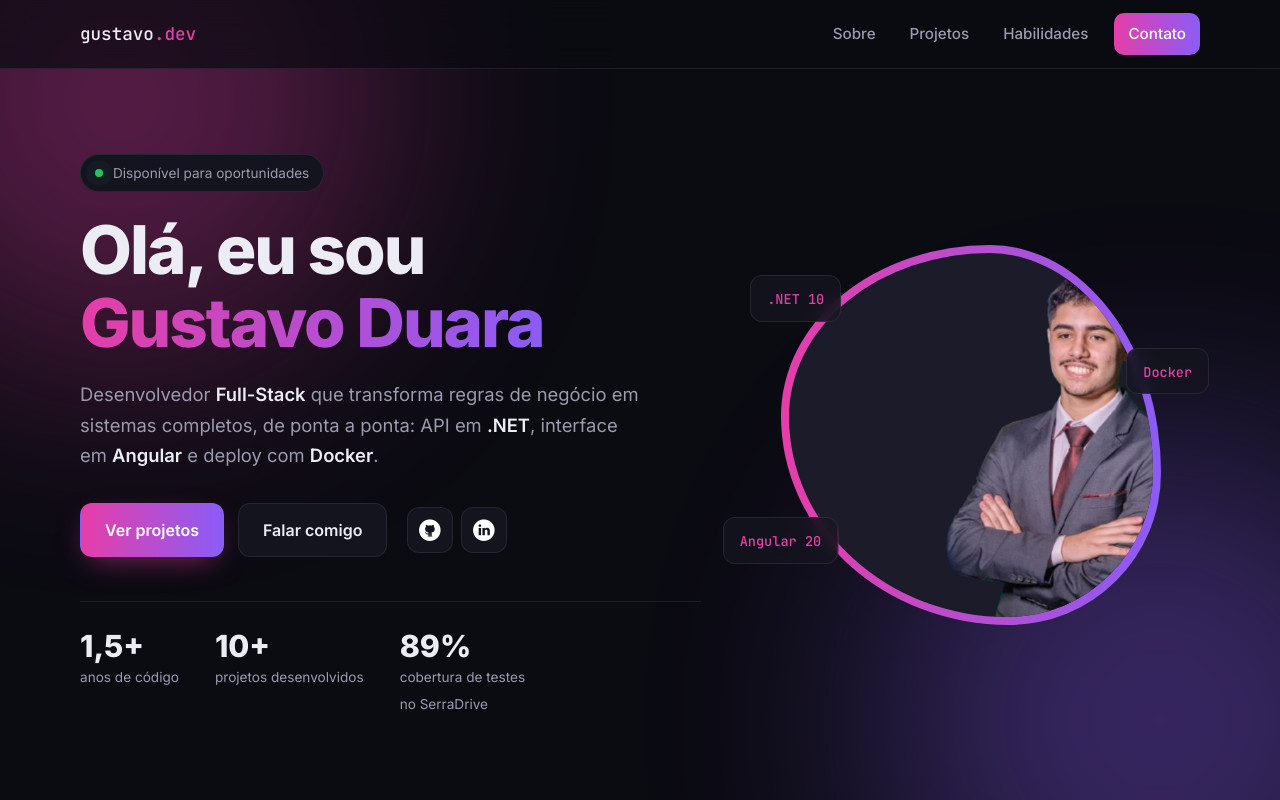
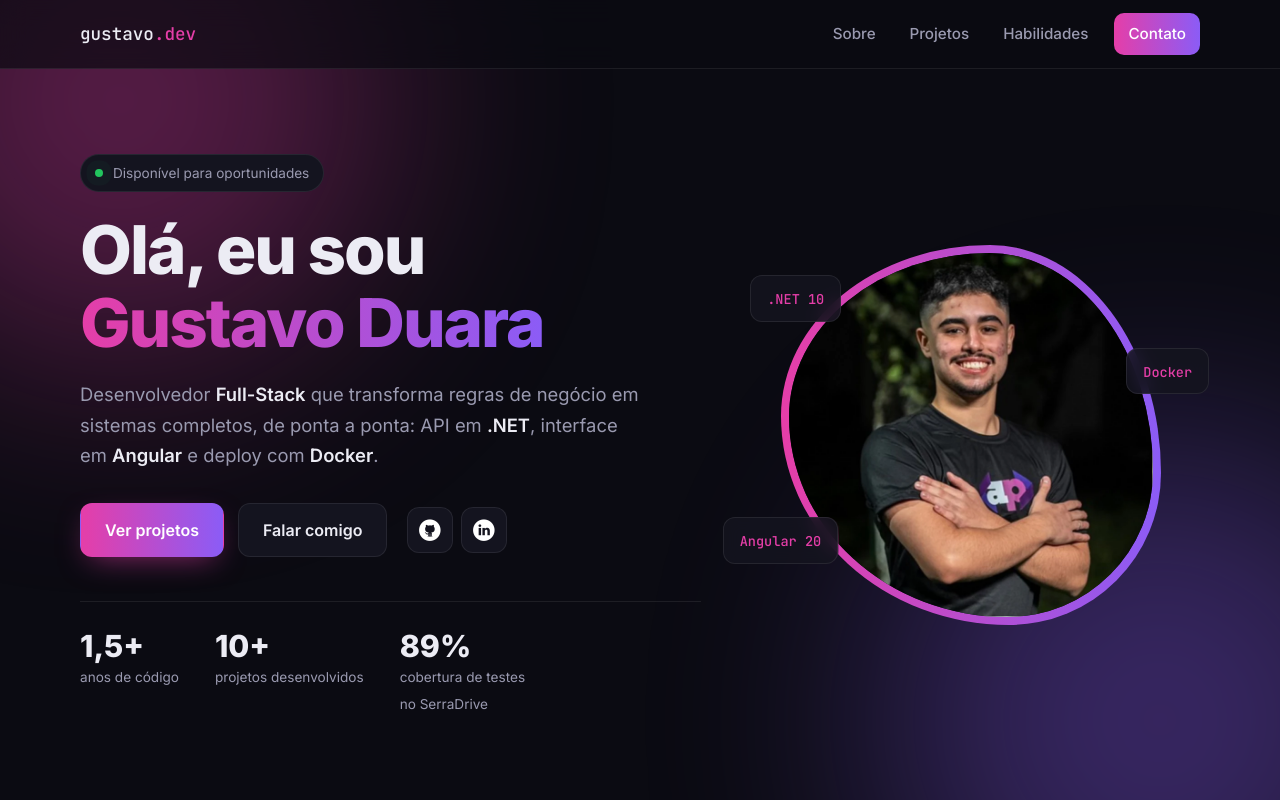
Before and after one commit to gustavoduara/portifolio, a plain HTML site: page index.html in a window 1280 px wide. Shown: the top 800 px of the page. Drawn offline with Linux system fonts and the light colour scheme.

Commit message:
trocada a foto do portifolio

```diff
--- a/index.html
+++ b/index.html
@@ -63,7 +63,7 @@
 
             <div class="hero-photo reveal">
                 <div class="photo-ring">
-                    <img src="assets/foto.png" alt="Foto de Gustavo Duara">
+                    <img src="assets/foto.webp" alt="Foto de Gustavo Duara">
                 </div>
                 <div class="float-card fc-1"><code>.NET 10</code></div>
                 <div class="float-card fc-2"><code>Angular 20</code></div>
```
Also changed, not shown: assets/foto.png (deleted), assets/foto.webp (added).
